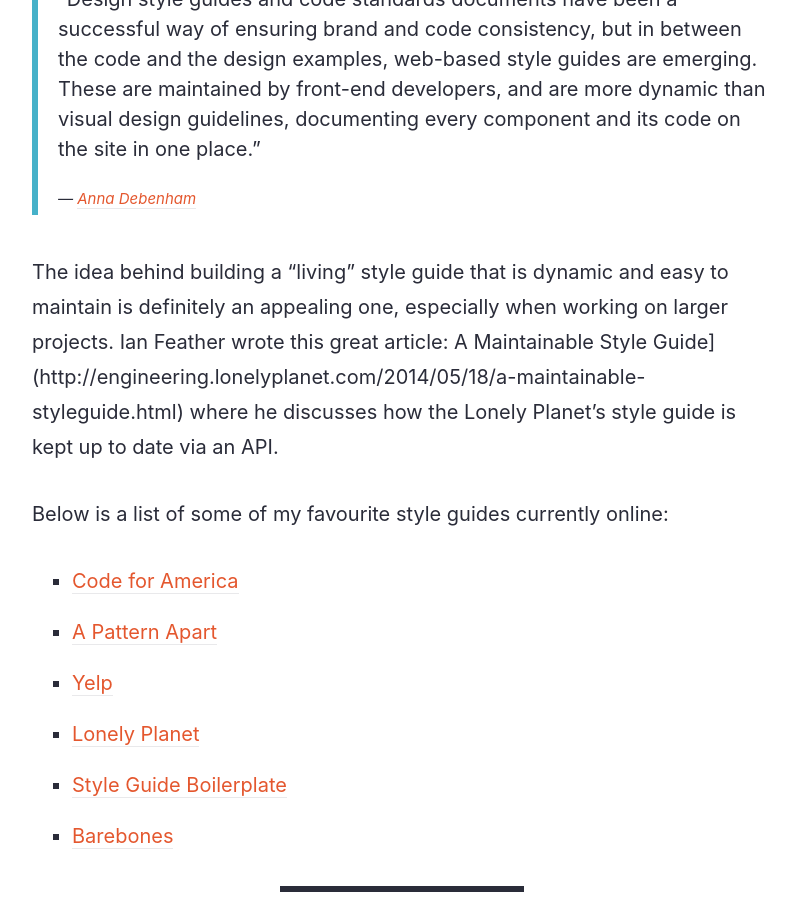
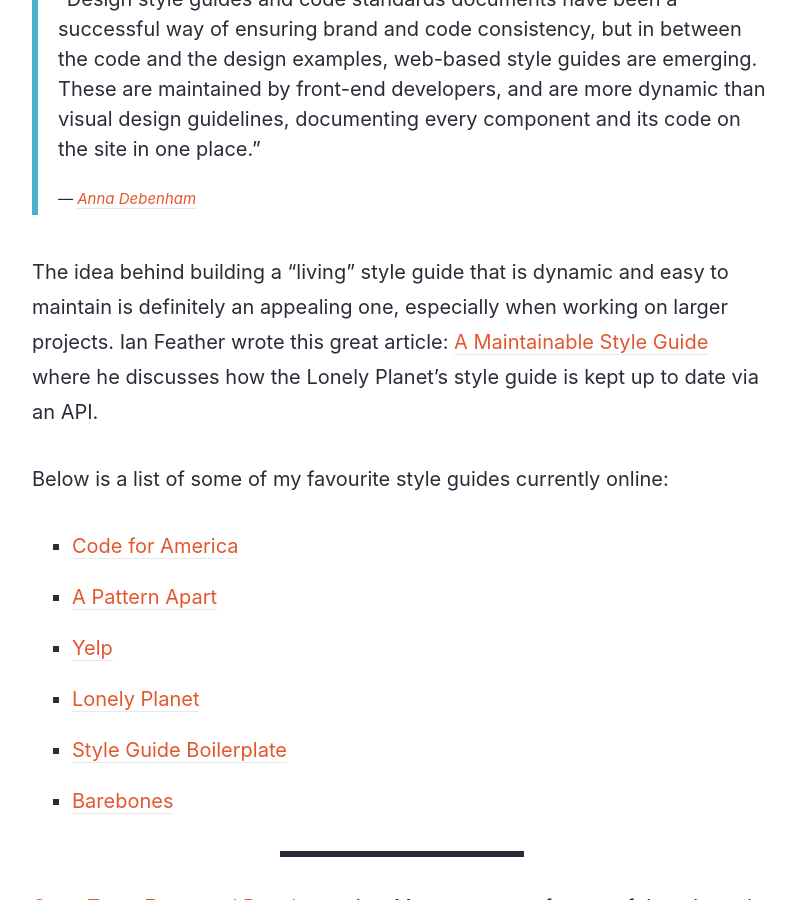
Before and after one commit to michaelthorne/michaelthorne.github.io, a Jekyll site: the page built from _posts/2014-08-14-cape-town-front-end-developers-july-meetup.md, in a window 1280 px wide and 900 px high, scrolled down 1067 px. Shown: the whole window, without its empty margins (238-1033 px from the left). Built offline with Jekyll 4.4.1, drawn with Linux system fonts in a browser that asks for light colours; some web fonts are replaced.

Commit message:
Fixed link

```diff
--- a/_posts/2014-08-14-cape-town-front-end-developers-july-meetup.md
+++ b/_posts/2014-08-14-cape-town-front-end-developers-july-meetup.md
@@ -25,7 +25,7 @@
 </blockquote>
 
 The idea behind building a “living” style guide that is dynamic and easy to maintain is definitely an appealing one, especially
-when working on larger projects. Ian Feather wrote this great article: A Maintainable Style Guide](http://engineering.lonelyplanet.com/2014/05/18/a-maintainable-styleguide.html)
+when working on larger projects. Ian Feather wrote this great article: [A Maintainable Style Guide](http://engineering.lonelyplanet.com/2014/05/18/a-maintainable-styleguide.html)
 where he discusses how the Lonely Planet’s style guide is kept up to date via an API.
 
 Below is a list of some of my favourite style guides currently online:
```
